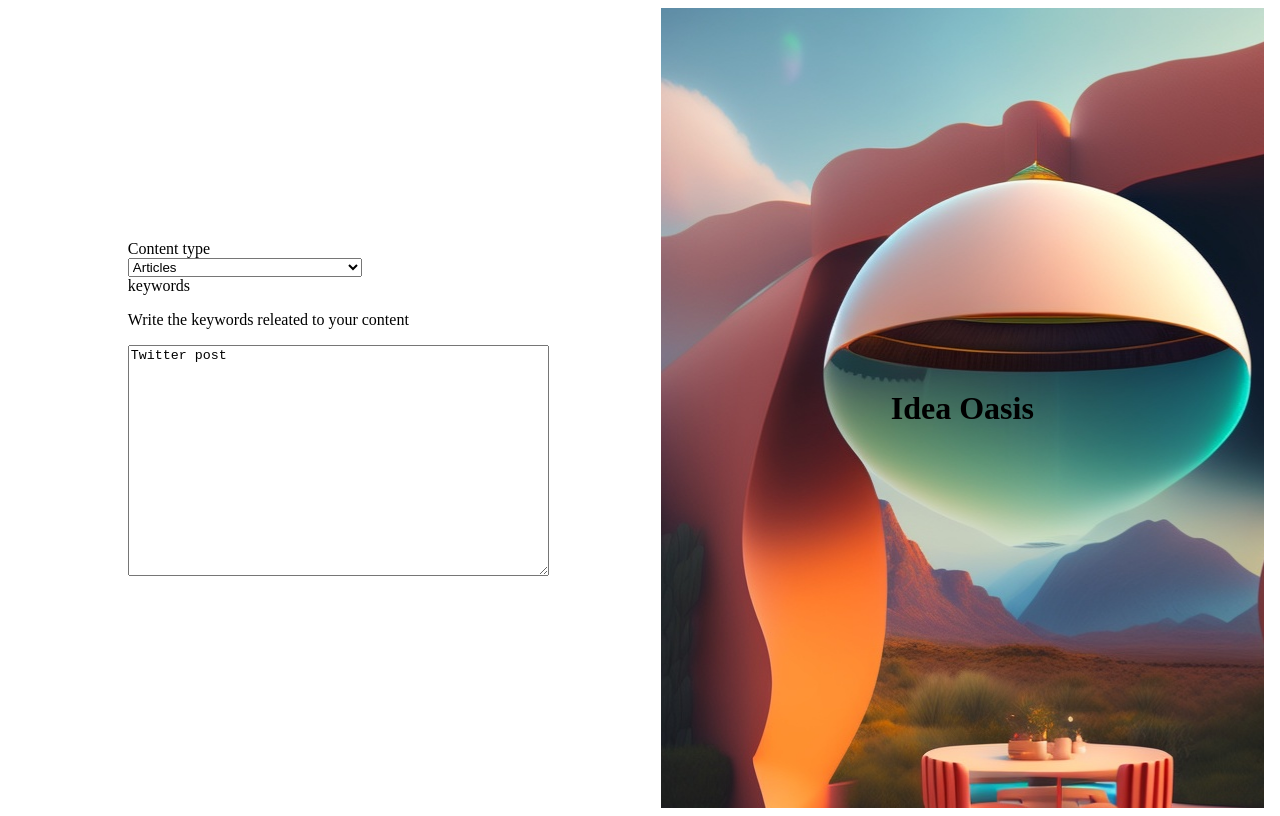
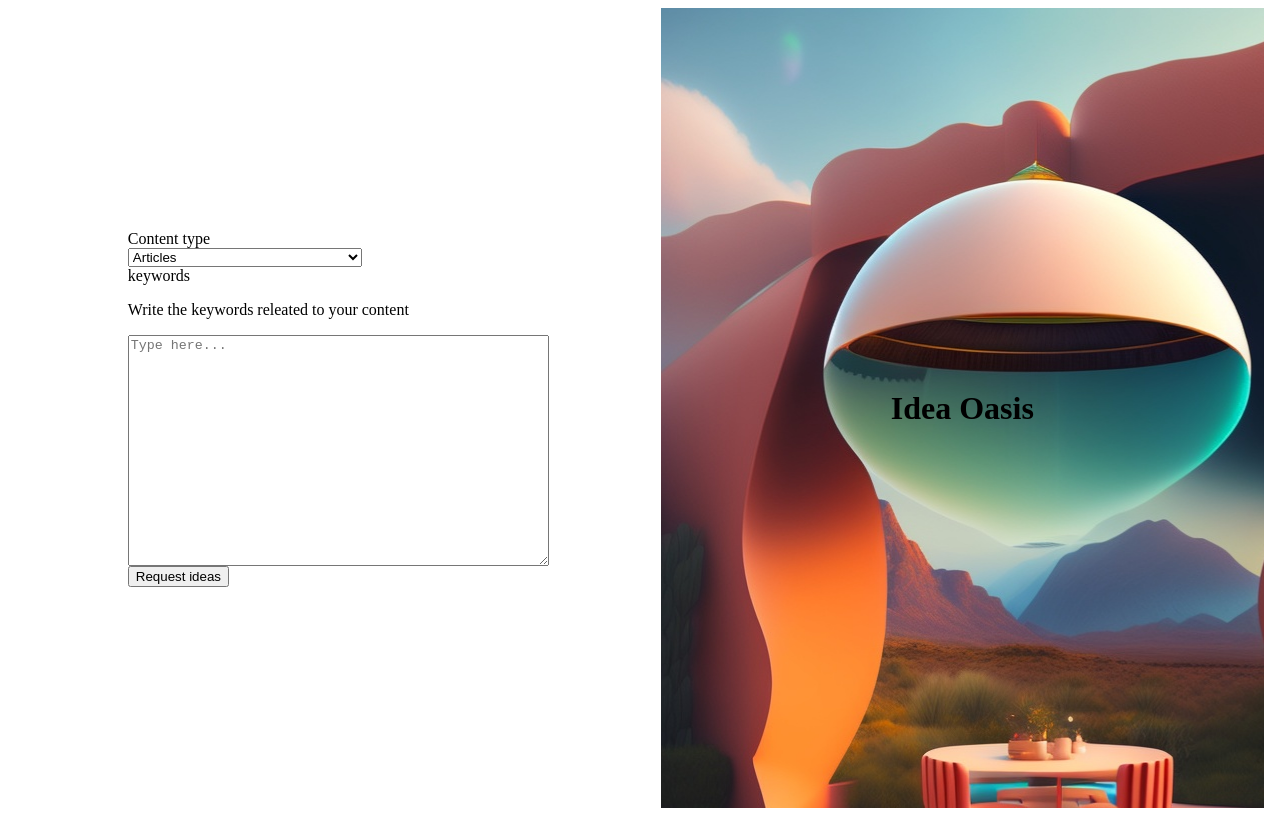
Before and after one commit to engenheiracoelho/Creator-Ideas, a React (Create React App) app: page / in a window 1280 px wide. Built offline with nearby package versions, Linux system fonts and the light colour scheme.

Commit message:
FEAT: Add select hook on the component

```diff
--- a/src/components/openAiTextBox/index.js
+++ b/src/components/openAiTextBox/index.js
@@ -1,21 +1,29 @@
+import React, { useState } from 'react';
+
+import { requestContentIdeas } from '../../hooks/openAiConnection.js';
 import '../../styles/App.css'
 
-import React, { useState } from 'react';
-
-
 const OpenAiTextBox = ({ contentType }) => {
-  const [text, setText] = useState(contentType);
+  const [keywords, setKeywords] = useState();
 
   const handleChange = (event) => {
-    setText(event.target.value);
+    setKeywords(event.target.value);
   };
 
+  const handleClick = async (event) => {
+    event.preventDefault();
+    const result = await requestContentIdeas(keywords, contentType);
+    setKeywords(result.replace(/\s+/g, ' '));
+  };
 
   return (
     <>
       <label>keywords</label>
       <p>Write the keywords releated to your content</p>
-      <textarea rows="15" cols="50" placeholder="Type here..." value={text} onChange={handleChange}></textarea>
+      <textarea rows="15" cols="50" placeholder="Type here..." value={keywords} onChange={handleChange}></textarea>
+      <div style={{display:"flex", alignItems:"center"}}>
+        <button onClick={handleClick} id="Request" value="Request">Request ideas</button>
+      </div>
     </>
   );
 };
--- a/src/hooks/openAiConnection.js
+++ b/src/hooks/openAiConnection.js
@@ -16,3 +16,13 @@ export async function post() {
     .then((response) => { return response.json() })
     .catch((error) => { console.log("RESPONSE ERROR", error) })
 }
+
+export async function requestContentIdeas(keywords, contentType) {
+  var requestTextResponse;
+  try {
+      requestTextResponse = await post(keywords, contentType)
+      return requestTextResponse.choices[0].text.trim()
+  } catch (error) {
+    console.error(`Error whe request: ${requestTextResponse}`);
+  }
+}
--- a/src/pages/App.js
+++ b/src/pages/App.js
@@ -2,7 +2,7 @@ import React, { useState } from 'react';
 import '../styles/App.css';
 
 import Select from '../components/Select/index.js';
-import OpenAiTextBox from '../components/openAiTextBox/index.js';
+import OpenAiTextBox from '../components/OpenAiTextBox/index.js';
 
 function App() {
   const [contentType, setContentType] = useState("Twitter post");
@@ -13,7 +13,7 @@ function App() {
       <body className="App-body">
         <div className="App-form">
           <form>
-            <Select setContentType={contentType}/>
+            <Select setContentType={setContentType}/>
             <OpenAiTextBox contentType={contentType}/>
           </form>
         </div>
```
